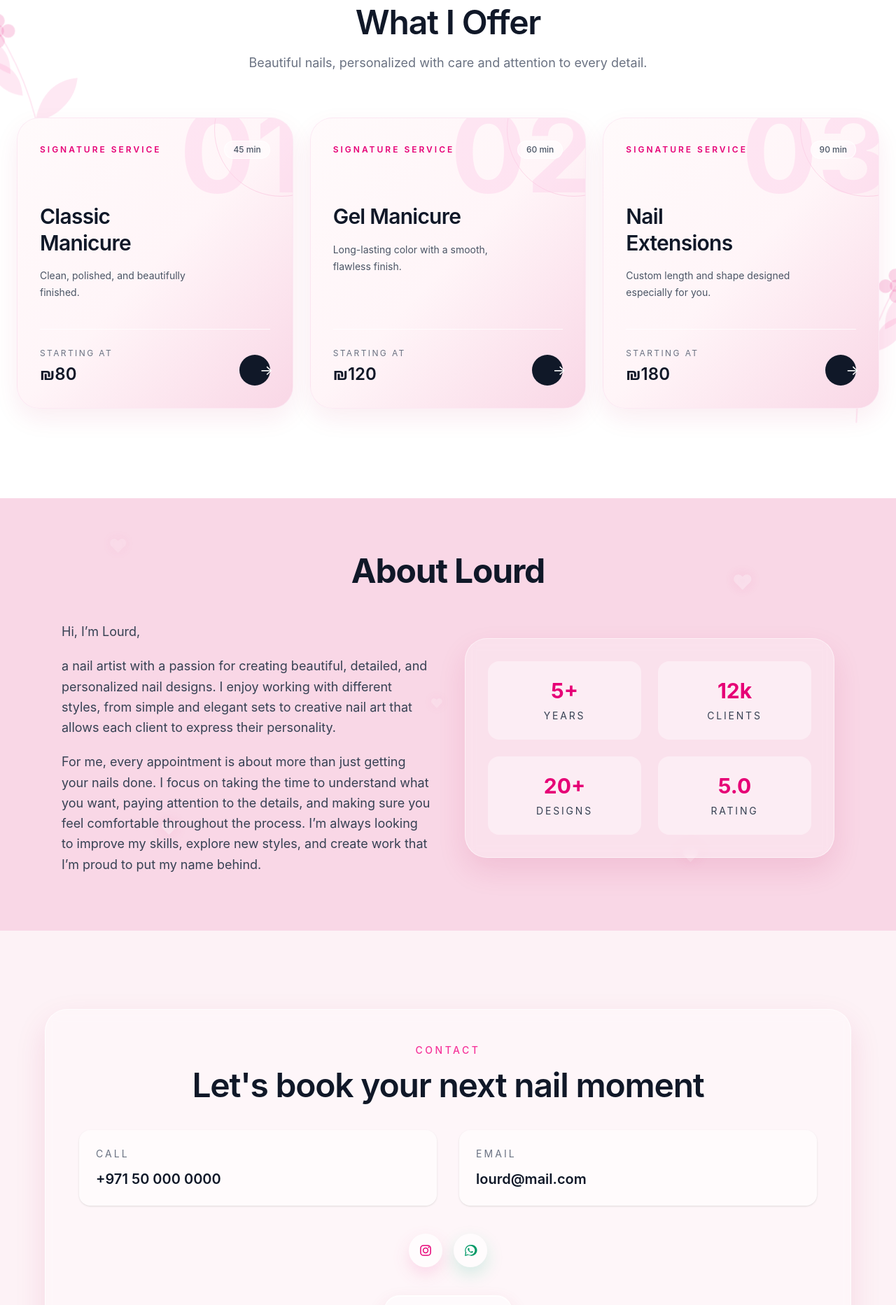
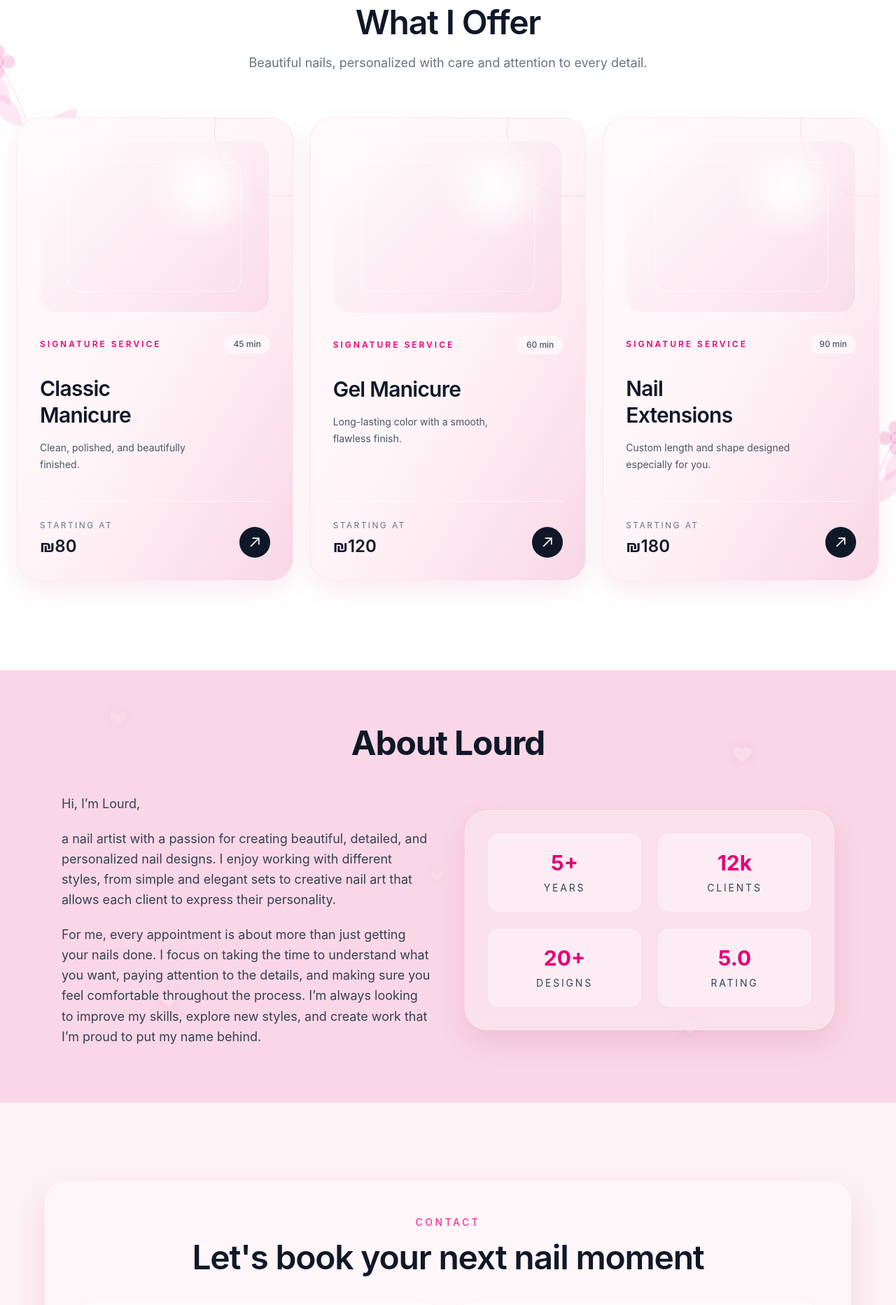
Before and after one commit to Assad-Droid/LourdWeb, a React (Vite) app: page / in a window 1280 px wide. Shown: the part 1040-2905 px from the top of the page at 70% size. Built offline with nearby package versions, Linux system fonts and the light colour scheme.

Commit message:
Refactor Contact and Services components with enhanced styling and improved accessibility

```diff
--- a/src/components/Contact.jsx
+++ b/src/components/Contact.jsx
@@ -29,16 +29,17 @@ function Contact() {
 
         <div className="mt-10 flex items-center justify-center gap-4">
           <a
-            href="https://https://www.instagram.com/lourd.manneh?utm_source=ig_web_button_share_sheet&igsi=ZDNlZDc0MzIxNw=="
+            href="https://www.instagram.com/lourd.manneh?utm_source=ig_web_button_share_sheet&igsi=ZDNlZDc0MzIxNw=="
             target="_blank"
             rel="noreferrer"
-            className="flex h-12 w-12 items-center justify-center rounded-full bg-white/60 text-pink-600 shadow-[0_10px_24px_rgba(236,72,153,0.18)] transition-all duration-300 hover:-translate-y-1 hover:scale-105 hover:bg-pink-500/10 hover:text-pink-700"
+            title="Follow Lourd on Instagram"
+            className="group flex h-16 w-16 items-center justify-center rounded-2xl border border-white/80 bg-gradient-to-br from-white/80 via-pink-100/70 to-fuchsia-200/60 text-pink-600 shadow-[0_12px_26px_rgba(236,72,153,0.2),inset_0_1px_0_rgba(255,255,255,0.95)] ring-1 ring-pink-200/50 backdrop-blur-xl transition-all duration-300 hover:-translate-y-2 hover:rotate-3 hover:scale-110 hover:text-pink-700 hover:shadow-[0_18px_35px_rgba(236,72,153,0.35),0_0_20px_rgba(244,114,182,0.4)]"
             aria-label="Instagram"
           >
-            <svg viewBox="0 0 24 24" className="h-5 w-5 fill-current" aria-hidden="true">
-              <rect x="3.5" y="3.5" width="17" height="17" rx="5" fill="none" stroke="currentColor" strokeWidth="1.8" />
-              <circle cx="12" cy="12" r="4.1" fill="none" stroke="currentColor" strokeWidth="1.8" />
-              <circle cx="17.3" cy="6.7" r="1.25" fill="currentColor" />
+            <svg viewBox="0 0 24 24" className="h-7 w-7 fill-current transition-transform duration-300 group-hover:scale-110" aria-hidden="true">
+              <rect x="3.5" y="3.5" width="17" height="17" rx="5" fill="none" stroke="currentColor" strokeWidth="2" />
+              <circle cx="12" cy="12" r="4.1" fill="none" stroke="currentColor" strokeWidth="2" />
+              <circle cx="17.3" cy="6.7" r="1.35" fill="currentColor" />
             </svg>
           </a>
 
@@ -46,23 +47,17 @@ function Contact() {
             href="https://wa.me/"
             target="_blank"
             rel="noreferrer"
-            className="flex h-12 w-12 items-center justify-center rounded-full bg-white/60 text-emerald-600 shadow-[0_10px_24px_rgba(16,185,129,0.18)] transition-all duration-300 hover:-translate-y-1 hover:scale-105 hover:bg-emerald-500/10 hover:text-emerald-700"
+            title="Message Lourd on WhatsApp"
+            className="group flex h-16 w-16 items-center justify-center rounded-2xl border border-white/80 bg-gradient-to-br from-white/80 via-emerald-50/75 to-emerald-100/70 text-emerald-600 shadow-[0_12px_26px_rgba(16,185,129,0.2),inset_0_1px_0_rgba(255,255,255,0.95)] ring-1 ring-emerald-200/50 backdrop-blur-xl transition-all duration-300 hover:-translate-y-2 hover:-rotate-3 hover:scale-110 hover:text-emerald-700 hover:shadow-[0_18px_35px_rgba(16,185,129,0.32),0_0_20px_rgba(52,211,153,0.35)]"
             aria-label="WhatsApp"
           >
-            <svg viewBox="0 0 24 24" className="h-5 w-5 fill-current" aria-hidden="true">
+            <svg viewBox="0 0 24 24" className="h-7 w-7 fill-current transition-transform duration-300 group-hover:scale-110" aria-hidden="true">
               <path d="M12.04 2.5A9.47 9.47 0 0 0 3.3 15.3L2.5 21.5l6.28-1.8a9.47 9.47 0 1 0 3.26-17.2Zm0 17.2a7.75 7.75 0 0 1-3.94-1.08l-.28-.17-3.72 1.07 1.1-3.63-.18-.3A7.75 7.75 0 1 1 12.04 19.7Zm4.28-5.78c-.23-.12-1.38-.68-1.59-.76-.21-.08-.37-.12-.52.12-.15.23-.58.76-.71.92-.13.15-.27.17-.5.06-.23-.12-.98-.36-1.87-1.15-.69-.62-1.16-1.38-1.3-1.61-.13-.23-.02-.36.1-.48.1-.1.23-.27.35-.4.12-.13.15-.23.23-.38.08-.15.04-.28-.02-.4-.06-.12-.52-1.25-.72-1.71-.19-.45-.38-.38-.52-.39l-.45-.01c-.15 0-.4.06-.61.28-.2.23-.78.76-.78 1.85 0 1.09.8 2.14.91 2.28.12.15 1.57 2.4 3.81 3.37.53.23.94.37 1.27.47.55.17 1.05.15 1.44.09.44-.07 1.38-.56 1.58-1.1.2-.54.2-.99.14-1.08-.06-.1-.22-.15-.46-.27Z" />
             </svg>
           </a>
         </div>
 
-        <div className="mt-10 flex justify-center">
-          <a
-            href="/booking"
-            className="inline-flex rounded-full border border-white/70 bg-white/30 px-7 py-3 text-sm font-semibold text-pink-950 shadow-[0_10px_24px_rgba(190,24,93,0.15),inset_0_1px_0_rgba(255,255,255,0.85)] backdrop-blur-xl transition-all duration-300 hover:-translate-y-1 hover:scale-105 hover:bg-white/45 hover:shadow-[0_14px_28px_rgba(190,24,93,0.2)]"
-          >
-            Book Appointment
-          </a>
-        </div>
+
       </div>
     </section>
   );
--- a/src/components/services.jsx
+++ b/src/components/services.jsx
@@ -87,12 +87,13 @@ function Services() {
             >
               <span aria-hidden="true" className="services-card-shine" />
               <span aria-hidden="true" className="services-card-orbit" />
-              <span className="pointer-events-none absolute -right-4 -top-8 text-[10rem] font-bold leading-none text-pink-200/45 transition-transform duration-500 group-hover:scale-110 group-hover:text-pink-300/55">
-                {String(service.id).padStart(2, "0")}
-              </span>
 
               <div>
-                <div className="relative mb-16 flex items-center justify-between">
+                <div className="service-image-slot relative mb-8 aspect-[4/3] overflow-hidden rounded-[1.5rem] border border-white/70">
+                  <span aria-hidden="true" className="service-image-glow" />
+                </div>
+
+                <div className="relative mb-8 flex items-center justify-between">
                   <span className="text-xs font-semibold uppercase tracking-[0.25em] text-pink-600">
                     Signature service
                   </span>
@@ -121,12 +122,12 @@ function Services() {
                 <a
                   href="/booking"
                   aria-label={`Book ${service.name}`}
-                  className="flex h-11 w-11 items-center justify-center rounded-full bg-gray-900 text-xl text-white transition-all duration-500 hover:scale-110 hover:bg-pink-500 group-hover:w-28 group-hover:rounded-full group-hover:bg-pink-500"
+                  className="flex h-11 w-11 shrink-0 items-center justify-center rounded-full bg-gray-900 text-white transition-all duration-300 hover:scale-110 hover:bg-pink-500 focus-visible:outline-2 focus-visible:outline-offset-2 focus-visible:outline-pink-500"
                 >
-                  <span className="text-sm opacity-0 transition-opacity duration-300 group-hover:mr-1 group-hover:opacity-100">
-                    Book
-                  </span>
-                  <span className="transition-transform duration-500 group-hover:rotate-[-45deg]">&rarr;</span>
+                  <svg viewBox="0 0 24 24" className="h-5 w-5 transition-transform duration-300 group-hover:-translate-y-0.5 group-hover:translate-x-0.5" fill="none" stroke="currentColor" strokeWidth="2" aria-hidden="true">
+                    <path d="M5 19 19 5" />
+                    <path d="M8 5h11v11" />
+                  </svg>
                 </a>
               </div>
             </article>
--- a/src/index.css
+++ b/src/index.css
@@ -144,6 +144,35 @@
 	pointer-events: none;
 }
 
+.service-image-slot {
+	background: radial-gradient(circle at 70% 25%, rgb(255 255 255 / 85%), transparent 28%), linear-gradient(135deg, rgb(255 255 255 / 52%), rgb(249 215 230 / 75%));
+	transition: transform 500ms ease, box-shadow 500ms ease;
+}
+
+.service-image-slot::after {
+	position: absolute;
+	inset: 12%;
+	border: 1px solid rgb(255 255 255 / 65%);
+	border-radius: 1rem;
+	content: "";
+}
+
+.service-image-glow {
+	position: absolute;
+	top: 18%;
+	right: 18%;
+	width: 4rem;
+	height: 4rem;
+	border-radius: 9999px;
+	background: rgb(255 255 255 / 45%);
+	filter: blur(18px);
+}
+
+.services-card:hover .service-image-slot {
+	transform: scale(1.03) rotate(-1deg);
+	box-shadow: 0 12px 24px rgb(190 24 93 / 12%);
+}
+
 .services-card:hover .services-card-orbit {
 	transform: scale(1.35) rotate(22deg);
 	border-color: rgb(236 72 153 / 38%);
@@ -223,7 +252,8 @@
 	.hero-bubble,
 	.services-botanical,
 	.services-card,
-	.services-card-shine {
+	.services-card-shine,
+	.service-image-slot {
 		animation: none;
 		transition: none;
 	}
```
